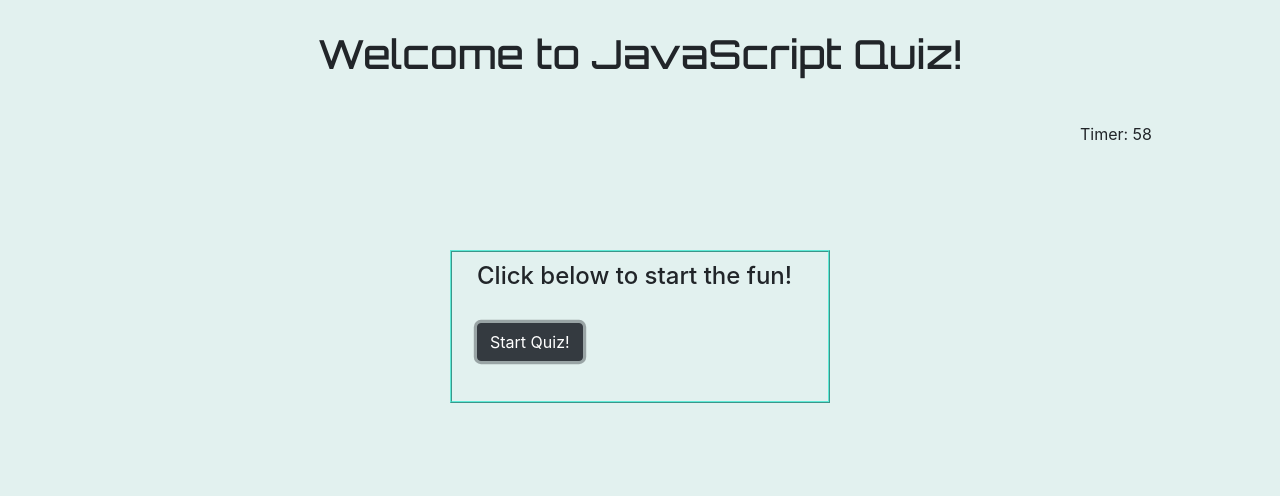
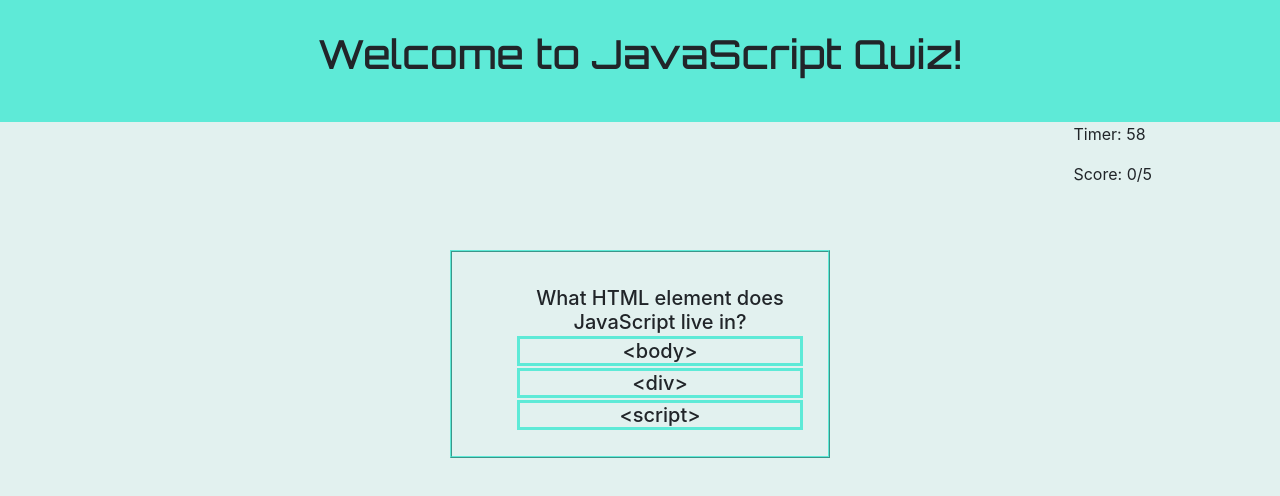
Before and after one commit to j-midgley13/js-quiz-hw4, a plain HTML site: page index.html in a window 1280 px wide. Both pictures are taken after a click on the button "Start Quiz!". Drawn offline with nearby package versions, Linux system fonts and the light colour scheme.

Commit message:
First question populates, need to still write answer selection function.

```diff
--- a/index.html
+++ b/index.html
@@ -15,11 +15,17 @@
   </head>
   <body>
     <header>
-      <h1>Welcome to JavaScript Quiz!</h1>
+      <h1 class = "title">Welcome to JavaScript Quiz!</h1>
       <br>
-      <p id="timer">
-        Timer: 60
-      </p>
+      <div class="float">
+        <p id="timer">
+          Timer: 60
+        </p>
+        <p id="score" >
+          Score: 0/5
+        </p>
+      </div>
+
     </header>
 
 
@@ -35,8 +41,9 @@
                 <br>
                 <button id="startbtn" type="submit" class="btn btn-dark" >Start Quiz!</button>
                 <div id="question-div">
+                  <h5 id="question-display"></h5>
                   <ul id="questions">
-                    <h1 id="question-display"></h1>
+
                   </ul>
                 </div>
               </div>
--- a/script.js
+++ b/script.js
@@ -9,11 +9,11 @@ var seconds = 60;
 var interval;
 var i = 0;
 
-var arrayQuestions = [
+var questionArray = [
     {
         q: "What HTML element does JavaScript live in?",
-        options: ["<body>", "<div>", "<script>"],
-        a: "<script>"
+        options: ["&lt;body&gt;", "&lt;div&gt;", "&lt;script&gt;"],
+        a: "&lt;script&gt;"
     },
 
     {
@@ -41,6 +41,7 @@ var arrayQuestions = [
     },
 ]
 
+// Starts timer countdown
 function startTimer() {
     interval = setInterval( function() {
         seconds --;
@@ -49,6 +50,7 @@ function startTimer() {
         if (seconds < 0){
             stopTimer();
             alert("Gotta be quicker than that!");
+            timer.innerHTML = ("Timer: 60")
         }
     }, 1000);
 };
@@ -57,5 +59,35 @@ function stopTimer() {
     clearInterval(interval);
 };
 
+// Shows questions and answer options on page
+// Still need to create answer selection function to cycle questions
+function startQuestions(event) {
+    event.preventDefault();
+    h4.remove();
+    startBtn.remove();
+
+    if(questionArray[i] !== undefined) {
+        question.textContent = questionArray[i].q;
+            for(var j = 0; j < questionArray[i].options.length; j++){
+                var li = document.createElement("li");
+                li.innerHTML = questionArray[i].options[j];
+                li.setAttribute("id", j);
+                li.style.listStyleType = "none";
+                li.style.borderStyle = "solid";
+                li.style.borderColor = "#5EEAD7";
+                li.style.marginTop = "2px";
+                li.style.marginBottom = "2px";
+                li.style.textAlign = "center";
+                question.append(li);
+
+            }
+     i++;
+    }
+};
+
+
+
+
+
 startBtn.addEventListener("click", startTimer);
-// startBtn.addEventListener("click", startQuestions);
+startBtn.addEventListener("click", startQuestions);
--- a/style.css
+++ b/style.css
@@ -2,15 +2,19 @@ body {
     background-color: #E2F1EF;
 }
 
-h1 {
+header {
+    background-color: #5EEAD7;
+}
+
+.title {
     font-family: 'Orbitron', sans-serif;
     text-align: center;
-    margin-top: 30px;
+    padding-top: 30px;
     margin-bottom: 20px;
 }
 
 
-#timer {
+.float {
     float: right;
     padding-right: 10%;
 }
@@ -33,3 +37,8 @@ button {
 #inside-div {
     padding: 10px;
 }
+
+#question-display {
+    margin-left: 40px;
+    text-align: center;
+}
```
